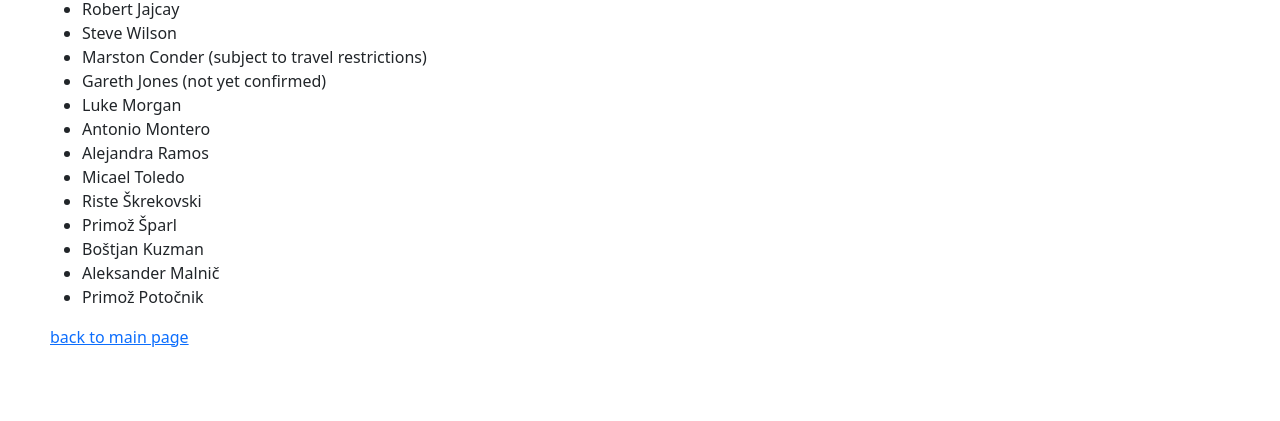
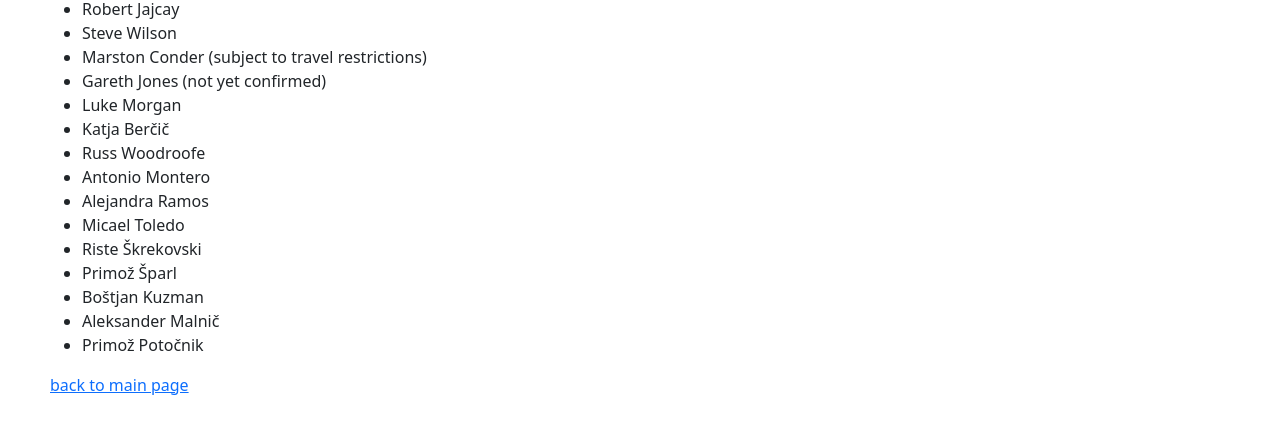
Before and after one commit to IMFM-SI/Bled22-Data-Workshop, a plain HTML site: page program.html in a window 1280 px wide. Shown: the part 651-1072 px from the top of the page. Before the commit the page ends 1024 px from the top, so only its background shows below. Drawn offline with nearby package versions, Linux system fonts and the light colour scheme.

Commit message:
add katja and russ to participants

```diff
--- a/program.html
+++ b/program.html
@@ -24,6 +24,8 @@
       <li>Marston Conder (subject to travel restrictions)</li>
       <li>Gareth Jones (not yet confirmed)</li>
       <li>Luke Morgan</li>
+      <li>Katja Berčič</li>
+      <li>Russ Woodroofe</li>
       <li>Antonio Montero</li>
       <li>Alejandra Ramos</li>
       <li>Micael Toledo</li>
```
